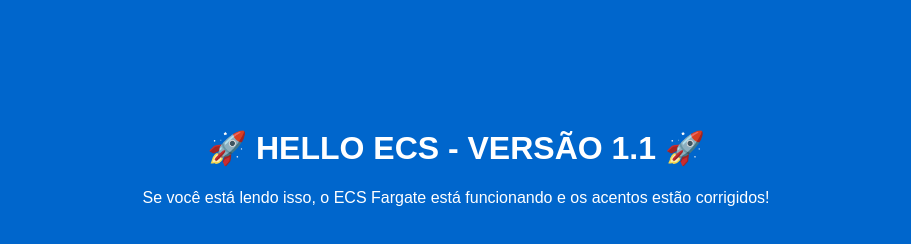
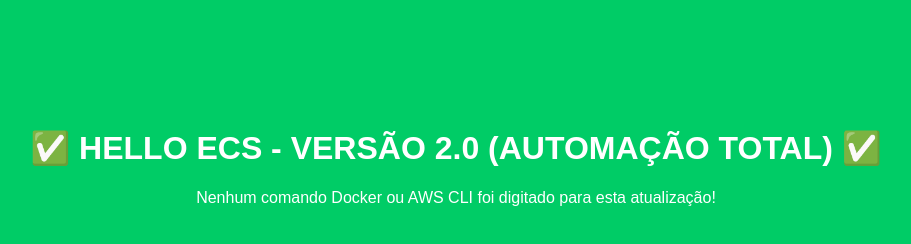
Before and after one commit to mpsjr78/aws-sre-test, a plain HTML site: page index.html in a window 1280 px wide. Shown: the whole page, without its empty margins (184-1095 px from the left). Drawn offline with Linux system fonts and the light colour scheme.

Commit message:
feat: atualiza cor de fundo para verde confirmando o CI/CD

```diff
--- a/index.html
+++ b/index.html
@@ -4,8 +4,8 @@
     <meta charset="UTF-8">
     <title>AWS SRE LAB</title>
 </head>
-<body style="background-color: #0066cc; color: white; text-align: center; padding-top: 100px; font-family: sans-serif;">
-    <h1>🚀 HELLO ECS - VERSÃO 1.1 🚀</h1>
-    <p>Se você está lendo isso, o ECS Fargate está funcionando e os acentos estão corrigidos!</p>
+<body style="background-color: #00cc66; color: white; text-align: center; padding-top: 100px; font-family: sans-serif;">
+    <h1>✅ HELLO ECS - VERSÃO 2.0 (AUTOMAÇÃO TOTAL) ✅</h1>
+    <p>Nenhum comando Docker ou AWS CLI foi digitado para esta atualização!</p>
 </body>
 </html>
```
